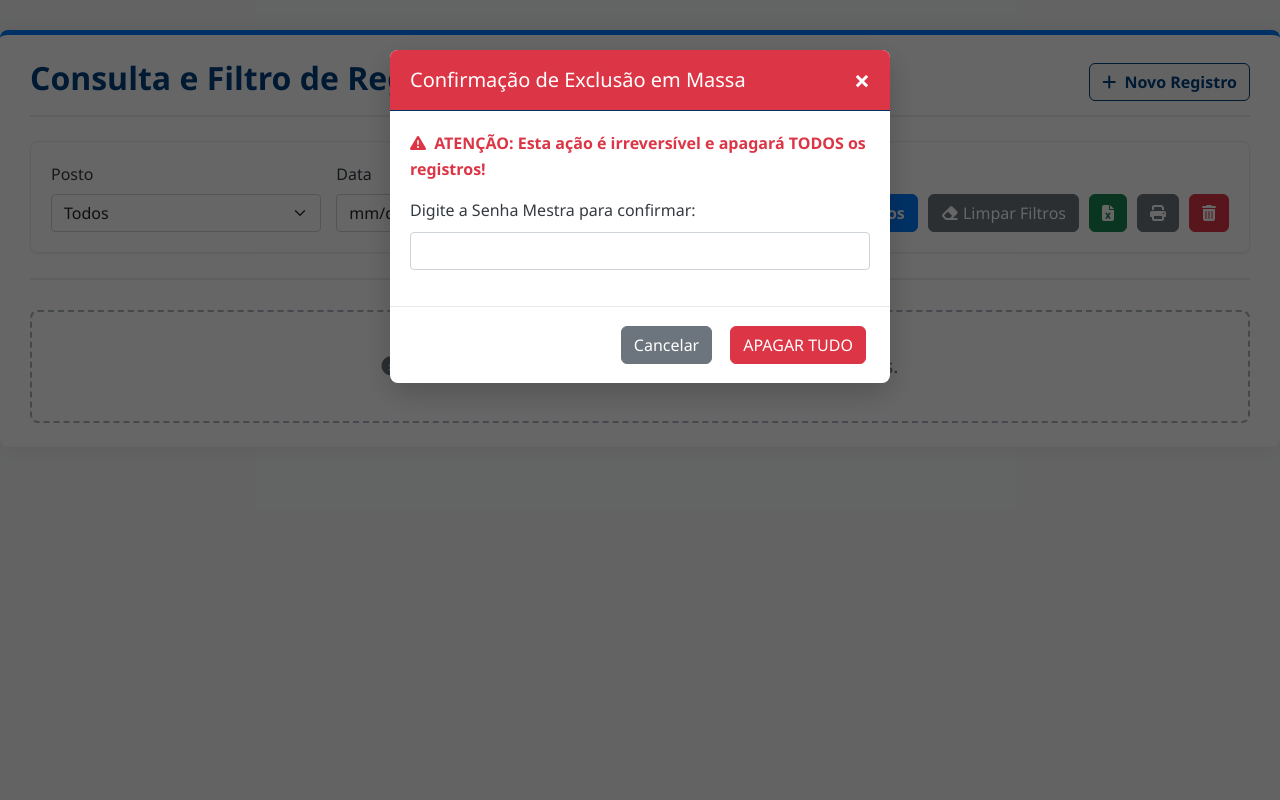
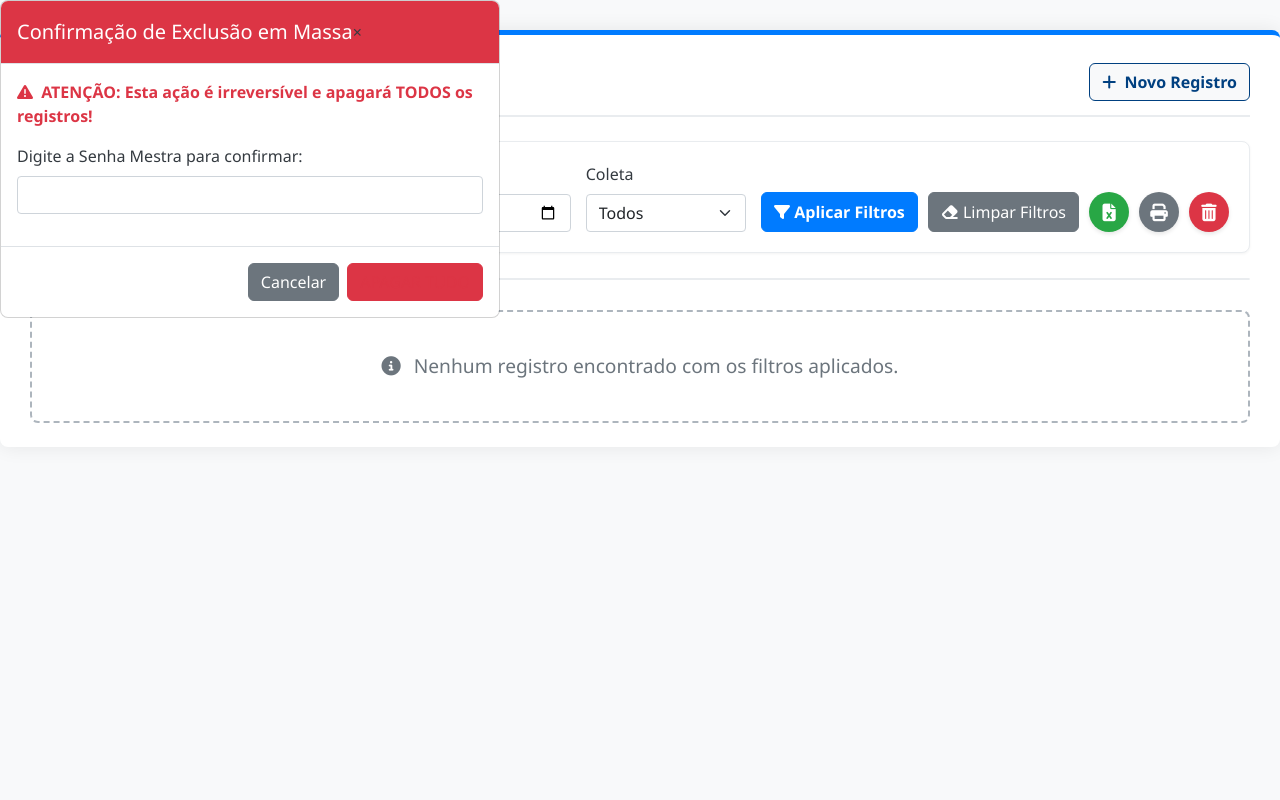
Before and after one commit to Dual650/info-IT, a Flask app: page /consultar in a window 1280 px wide, after a click on "Apagar Todos os Registros". Run offline with Flask 3, Linux system fonts and the light colour scheme; data that the repository does not hold is empty.

Commit message:
Update style.css

```diff
--- a/static/style.css
+++ b/static/style.css
@@ -7,6 +7,7 @@
     --secondary-color: #007bff; /* Azul Claro/Botão */
     --success-color: #28a745; /* Verde para exportação/sucesso */
     --danger-color: #dc3545; /* Vermelho para apagar */
+    --warning-color: #ffc107; /* Amarelo para edição */
     --background-color: #f4f6f9; /* Fundo Levemente Cinza */
     --text-dark: #343a40;
     --border-color: #e9ecef;
@@ -124,12 +125,30 @@
     gap: 10px;
 }
 
-/* Oculta o texto em telas pequenas para deixar espaço para os ícones */
+/* NOVO ESTILO: Botões de Ação Global (Exportar, Imprimir, Apagar Tudo) */
+.icon-action {
+    width: 40px; /* Largura e altura fixas */
+    height: 40px;
+    padding: 0 !important;
+    display: flex;
+    justify-content: center;
+    align-items: center;
+    border-radius: 50%; /* Torna-os redondos */
+    font-size: 1.1em;
+    border: none !important;
+    box-shadow: 0 2px 4px rgba(0,0,0,0.1);
+}
+.icon-action.btn-success { background-color: var(--success-color); color: white; }
+.icon-action.btn-danger { background-color: var(--danger-color); color: white; }
+.icon-action.btn-secondary { background-color: #6c757d; color: white; }
+
+
+/* Oculta o texto nos botões de filtro em telas pequenas */
 @media (max-width: 768px) {
-    .botoes-filtro span {
+    .botoes-filtro .btn:not(.icon-action) span {
         display: none;
     }
-    .botoes-filtro button, .botoes-filtro a {
+    .botoes-filtro .btn:not(.icon-action) {
         padding: 8px 12px;
         font-size: 14px;
     }
@@ -200,6 +219,8 @@
     white-space: nowrap;
     width: 1%;
 }
+
+/* Botões de Ação na Tabela (Individual) */
 .btn-acao {
     padding: 6px 8px;
     font-size: 0.9em;
@@ -207,12 +228,15 @@
     border: 1px solid #ced4da;
     background-color: #fff;
     border-radius: 4px;
+    /* Ajuste de cores */
+    color: var(--text-dark);
+    border: none !important;
 }
 .btn-acao:hover {
     background-color: var(--border-color);
 }
-.btn-edit { color: #ffc107; border: 1px solid #ffc107;}
-.btn-danger-individual { color: var(--danger-color); border: 1px solid var(--danger-color);}
+.btn-warning { color: var(--warning-color); border: 1px solid var(--warning-color); }
+.btn-danger { color: var(--danger-color); border: 1px solid var(--danger-color); }
 
 /* Botão de Visualização dentro da célula */
 .procedimento-resumo {
@@ -247,84 +271,4 @@
 /* ========================================= */
 /* ESTILOS DE MODAL (Customizados Formal) */
 /* ========================================= */
-
-.modal {
-    display: none;
-    position: fixed;
-    z-index: 1050;
-    left: 0;
-    top: 0;
-    width: 100%;
-    height: 100%;
-    overflow: auto;
-    background-color: rgba(0,0,0,0.6);
-    padding-top: 50px;
-}
-
-.modal-content {
-    background-color: #fff;
-    margin: auto;
-    padding: 0;
-    border: none;
-    border-radius: 8px;
-    width: 90%;
-    max-width: 700px;
-    box-shadow: 0 10px 30px rgba(0,0,0,0.2);
-    animation-name: animatetop;
-    animation-duration: 0.4s
-}
-
-@keyframes animatetop {
-    from {top: -300px; opacity: 0}
-    to {top: 0; opacity: 1}
-}
-
-.modal-header {
-    background-color: var(--primary-color);
-    color: white;
-    padding: 15px 20px;
-    border-radius: 8px 8px 0 0;
-    display: flex;
-    justify-content: space-between;
-    align-items: center;
-    border-bottom: 1px solid #003366;
-}
-
-.modal-header .close-button {
-    color: white;
-    font-size: 28px;
-    font-weight: bold;
-    cursor: pointer;
-    line-height: 1;
-}
-
-.modal-body {
-    padding: 20px;
-    line-height: 1.6;
-}
-.modal-info-grid {
-    display: grid;
-    grid-template-columns: repeat(auto-fit, minmax(200px, 1fr));
-    gap: 15px;
-    padding: 15px;
-    background-color: #f8f9fa;
-    border: 1px solid var(--border-color);
-    border-radius: 4px;
-    font-size: 0.95em;
-}
-.modal-procedimento-content {
-    white-space: pre-wrap;
-    background-color: #fff;
-    border: 1px solid #ced4da;
-    padding: 10px;
-    border-radius: 4px;
-    min-height: 100px;
-}
-
-.modal-footer {
-    padding: 15px 20px;
-    border-top: 1px solid var(--border-color);
-    display: flex;
-    justify-content: flex-end;
-    gap: 10px;
-}
+/* ... (Restante do CSS do Modal inalterado) ... */
```
